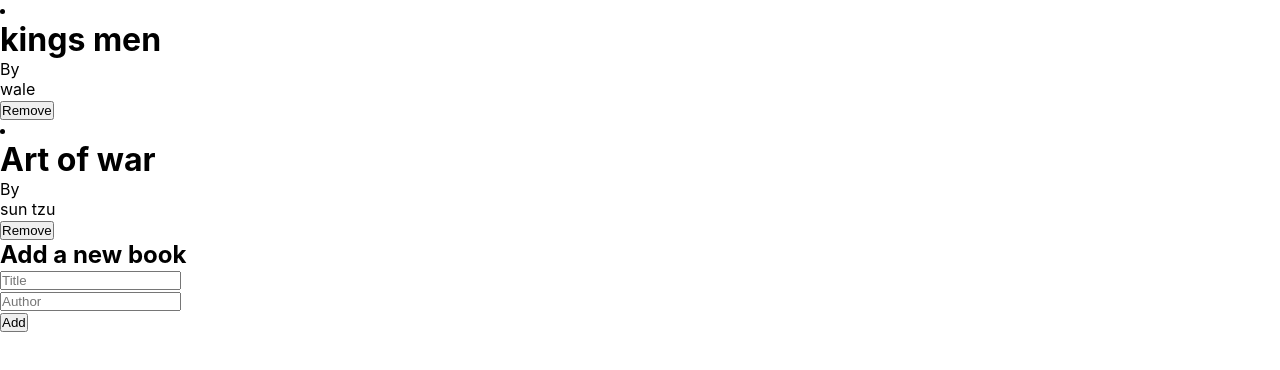
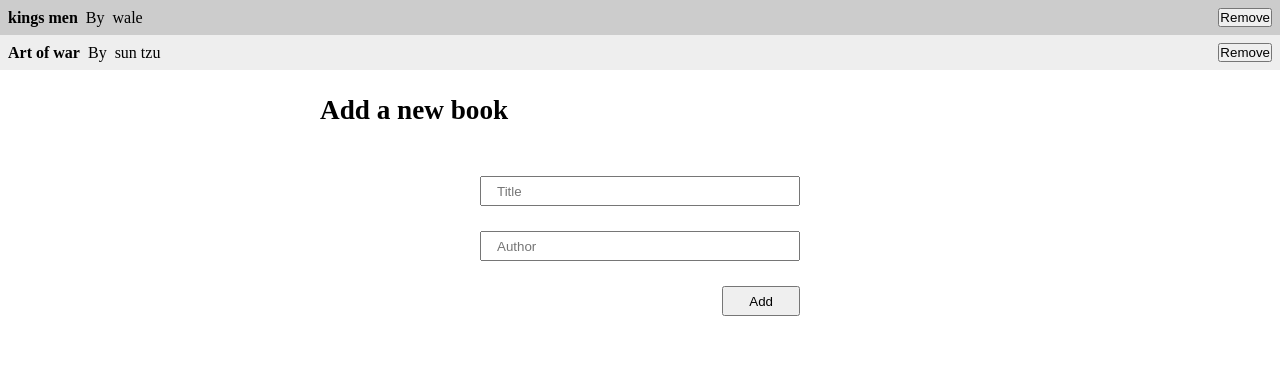
Before and after one commit to olawale-o/react-awesome-books, a React (Create React App) app: page / in a window 1280 px wide. Shown: the top 370 px of the page. Built offline with nearby package versions, Linux system fonts and the light colour scheme.

Commit message:
Add style to stylee.css file

```diff
--- a/src/index.css
+++ b/src/index.css
@@ -1,13 +1,215 @@
-body {
+*,
+*::before,
+*::after {
   margin: 0;
-  font-family: -apple-system, BlinkMacSystemFont, 'Segoe UI', 'Roboto', 'Oxygen',
-    'Ubuntu', 'Cantarell', 'Fira Sans', 'Droid Sans', 'Helvetica Neue',
-    sans-serif;
-  -webkit-font-smoothing: antialiased;
-  -moz-osx-font-smoothing: grayscale;
+  padding: 0;
+  box-sizing: border-box;
 }
 
-code {
-  font-family: source-code-pro, Menlo, Monaco, Consolas, 'Courier New',
-    monospace;
+a {
+  text-decoration: none;
 }
+
+li {
+  list-style: none;
+}
+
+h2 {
+  margin: 25px auto;
+  font-size: 1.7rem;
+}
+
+button,
+input[type="submit"] {
+  cursor: pointer;
+}
+
+.hide {
+  display: none;
+  visibility: hidden;
+}
+
+.show {
+  display: block;
+  visibility: visible;
+}
+
+.header {
+  padding: 5px;
+}
+
+#app {
+  min-height: 100vh;
+  display: flex;
+  flex-direction: column;
+}
+
+.nav {
+  display: flex;
+  justify-content: space-between;
+  border: 2px solid #000;
+  margin-bottom: 5px;
+  padding: 10px;
+  align-items: center;
+}
+
+.logo {
+  flex: 1;
+}
+
+.logo a {
+  font-size: 20px;
+  color: #000;
+}
+
+.nav-list {
+  display: flex;
+  justify-content: flex-end;
+  align-items: center;
+  flex: 2;
+}
+
+.nav-item {
+  width: 80px;
+  border-right: 2px solid #000;
+  text-align: center;
+}
+
+.nav-item:last-child {
+  border: none;
+}
+
+.nav-link {
+  display: block;
+  margin-right: 5px;
+  color: #000;
+}
+
+.active {
+  color: blue;
+}
+
+.date {
+  text-align: right;
+  margin-right: 4px;
+}
+
+.main {
+  text-align: center;
+}
+
+.book-container {
+  padding: 5px;
+  margin: 25px auto;
+}
+
+.books {
+  margin-top: 30px;
+}
+
+.list-of-books button {
+  padding: 5px 15px;
+}
+
+.book-heading {
+  text-align: center;
+}
+
+.book {
+  padding: 0.5rem;
+  display: flex;
+  justify-content: space-between;
+  align-items: center;
+}
+
+.book-item:nth-child(even) {
+  background-color: #eee;
+}
+
+.book-item:nth-child(odd) {
+  background-color: #ccc;
+}
+
+.book__title-author {
+  display: flex;
+  align-items: center;
+}
+
+.title {
+  font-size: 1rem;
+}
+
+.by {
+  font-size: 1rem;
+  margin-left: 0.5rem;
+  margin-right: 0.5rem;
+}
+
+.authour {
+  font-size: 1rem;
+}
+
+.form {
+  width: 50%;
+  margin: auto;
+}
+
+.add-book-form {
+  display: flex;
+  flex-direction: column;
+  width: 50%;
+  margin: 0 auto;
+}
+
+.add-book-form input {
+  margin-top: 25px;
+  height: 30px;
+  padding: 5px 15px;
+}
+
+.add-book-form input[type="submit"] {
+  align-self: flex-end;
+  padding: 5px 25px;
+}
+
+.add-book-form div {
+  display: flex;
+  flex-direction: column;
+}
+
+.contacts {
+  font-size: 1.3rem;
+  text-align: left;
+  width: 40%;
+  margin: 0 auto;
+  line-height: 2.2rem;
+}
+
+.contacts h2 {
+  margin-bottom: 55px;
+  text-align: center;
+}
+
+.contacts ul {
+  margin-left: 35px;
+}
+
+.contacts li::before {
+  content: "-";
+  margin: 0 10px;
+}
+
+.footer {
+  padding: 5px;
+  margin-top: auto;
+}
+
+.copyright {
+  border: 2px solid #000;
+  padding: 10px;
+  display: flex;
+}
+
+.copyright p {
+  flex: 1;
+}
```
